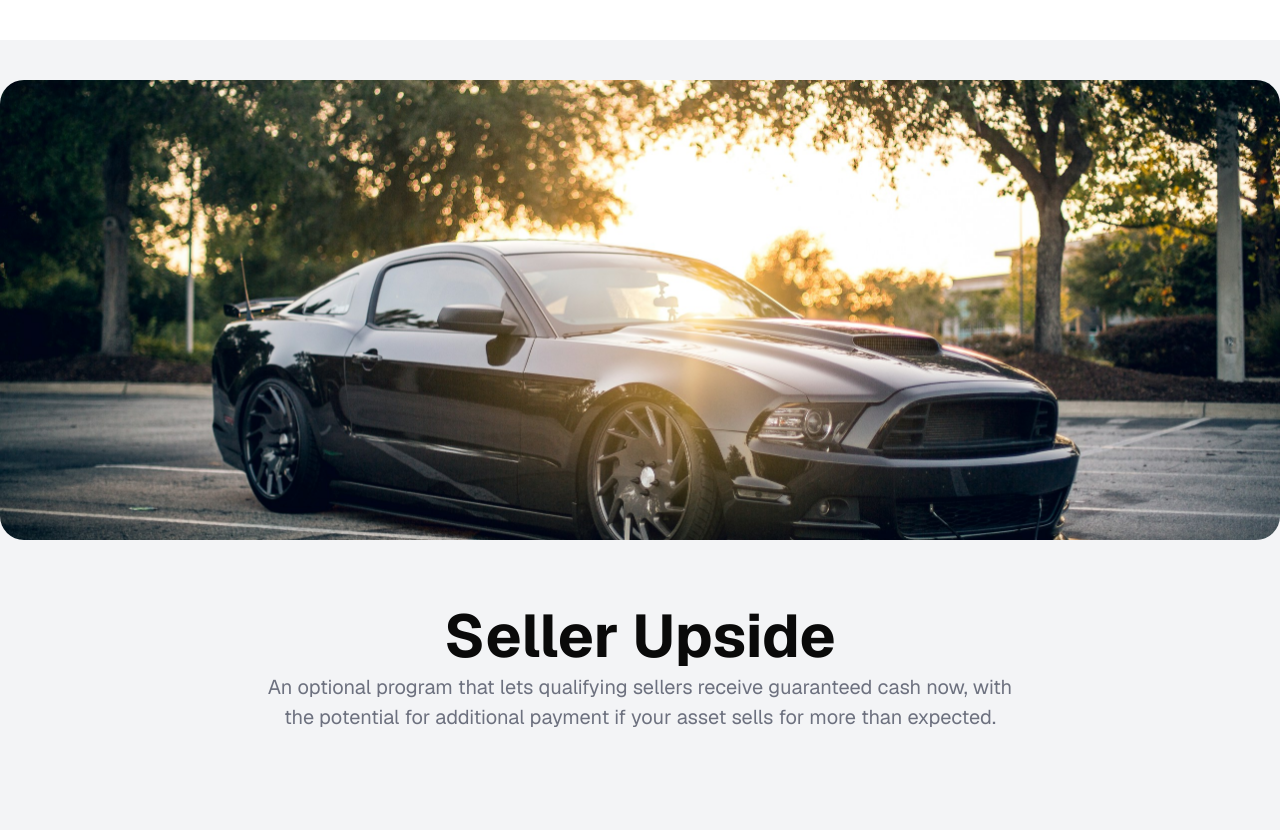
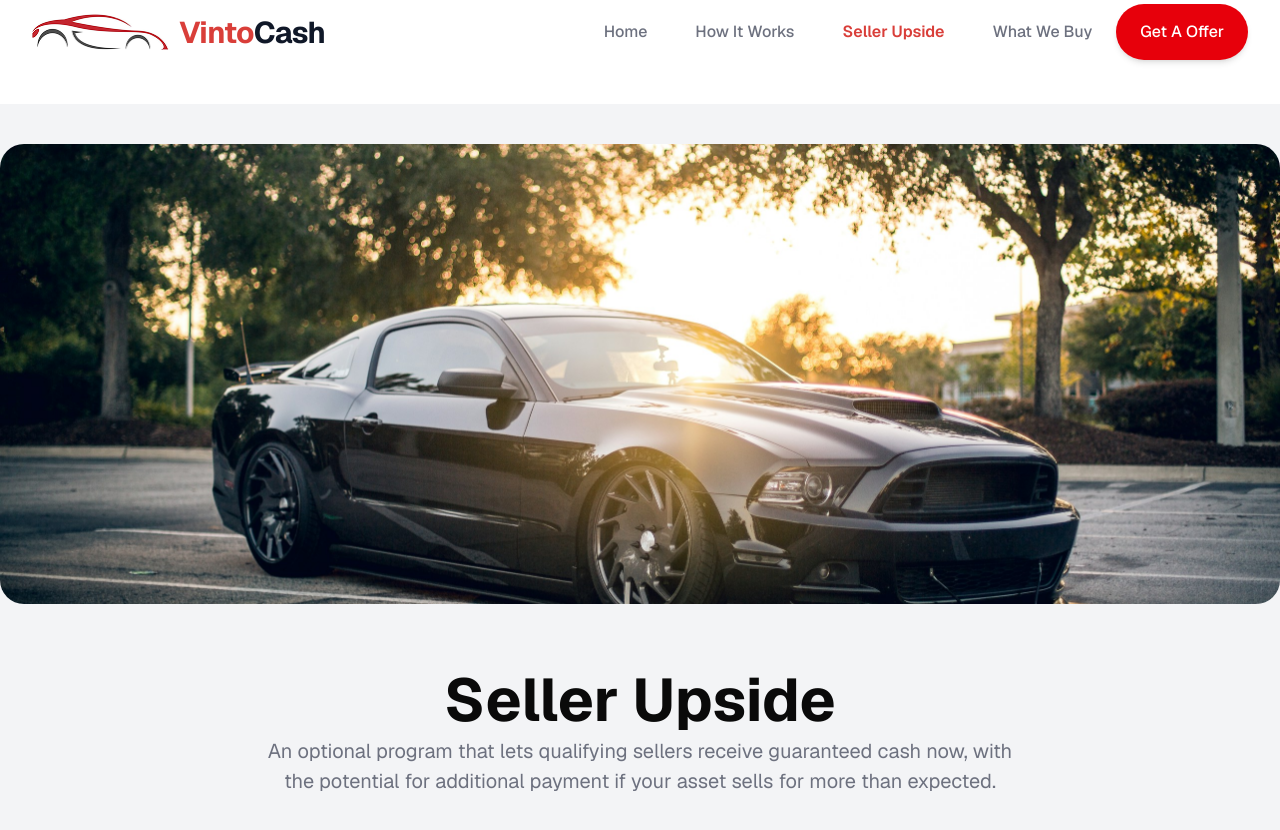
Before and after one commit to halder25572/james_hughes7, a Next.js app: page /SellerUpsides in a window 1280 px wide. Shown: the top 830 px of the page. Built offline with nearby package versions, Linux system fonts and the light colour scheme.

Commit message:
marquee add

```diff
--- a/app/(home)/layout.tsx
+++ b/app/(home)/layout.tsx
@@ -1,26 +1,20 @@
-// import Footer from "@/components/layout/Footer/Footer";
-// import Navbar from "@/components/layout/Navbar/Navbar";
-// import { ReactNode } from "react";
+import Footer from "@/components/layout/Footer/Footer";
+import Navbar from "@/components/layout/Navbar/Navbar";
+import { ReactNode } from "react";
 
 
-// type MainLayoutProps = {
-//   children: ReactNode;
-// };
+type MainLayoutProps = {
+  children: ReactNode;
+};
 
-// const MainLayout = ({children}: MainLayoutProps) => {
-//     return (
-//         <div>
-//             <Navbar/>
-//             {children}
-//             <Footer/>
-//         </div>
-//     );
-// };
-
-// export default MainLayout;
-
-const MainLayout = ({ children }: { children: React.ReactNode }) => {
-    return <div>{children}</div>;
+const MainLayout = ({children}: MainLayoutProps) => {
+    return (
+        <div>
+            <Navbar/>
+            {children}
+            <Footer/>
+        </div>
+    );
 };
 
 export default MainLayout;
--- a/components/sections/SellerUpside/SellerUpside.stsx/SellerUpsides.tsx
+++ b/components/sections/SellerUpside/SellerUpside.stsx/SellerUpsides.tsx
@@ -464,11 +464,11 @@ const SellerUpsides = () => {
         </div>
 
         {/* ── CTA button ── */}
-        <div ref={btnRef} className="flex justify-center mt-12">
+        {/* <div ref={btnRef} className="flex justify-center mt-12">
           <Button className="bg-[#D93E39] cursor-pointer">
             See If My Vehicle Qualifies
           </Button>
-        </div>
+        </div> */}
 
       </div>
     </section>
```
